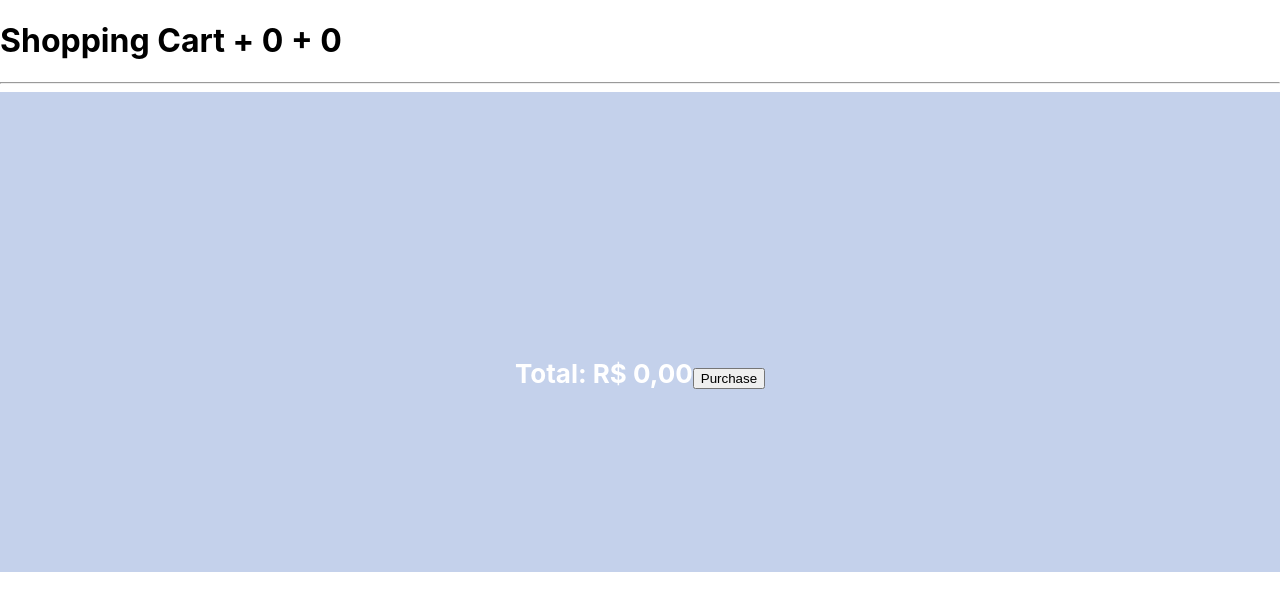
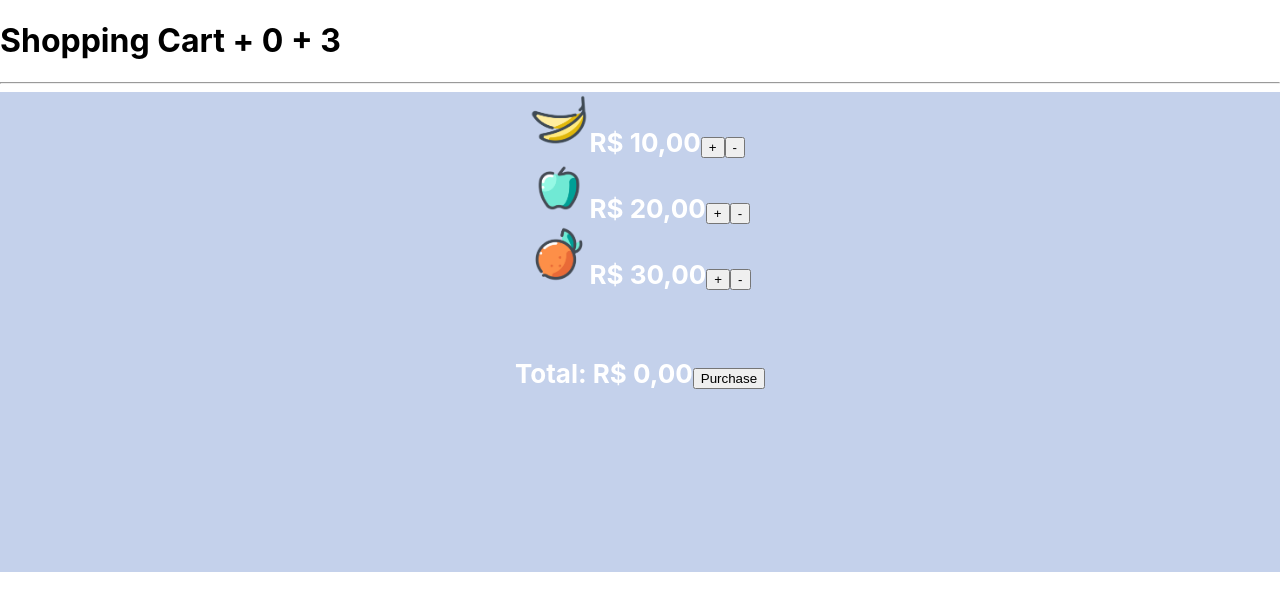
Before and after one commit to AleBL/Shopping-Cart, a React (Create React App) app: page / in a window 1280 px wide. Shown: the top 610 px of the page. Built offline with nearby package versions, Linux system fonts and the light colour scheme; data requests are answered from the project's data file.

Commit message:
load data from Json-Server

```diff
--- a/src/App.js
+++ b/src/App.js
@@ -7,6 +7,13 @@ class App extends Component {
   constructor(props) {
     super(props);
     this.state = { products: [], cartItems:[] };
+  }
+
+  componentWillMount() {
+    fetch('http://localhost:8000/products').then(res => res.json())
+      .then(data => this.setState({
+        products: data
+      }));
   }
 
   removeFromCart = (e, product) => {
```
